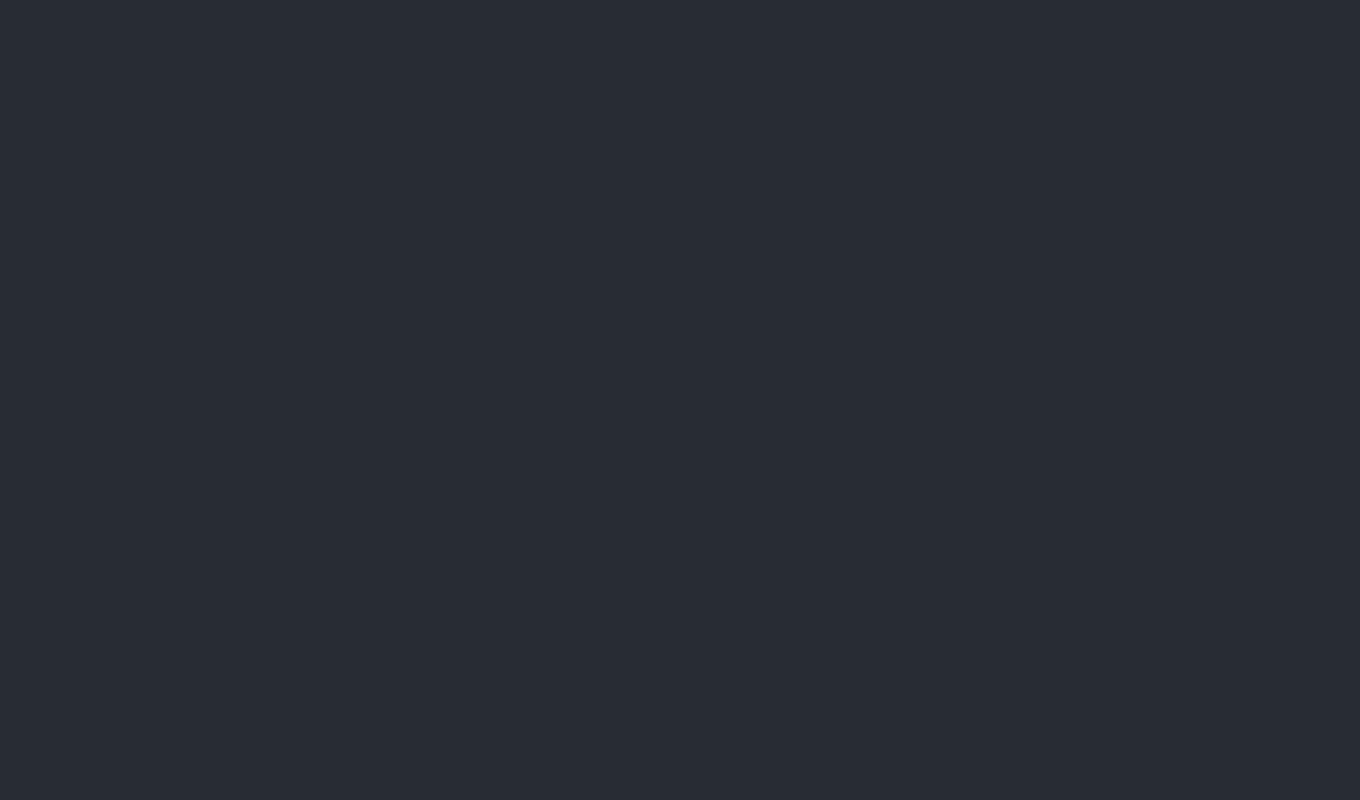
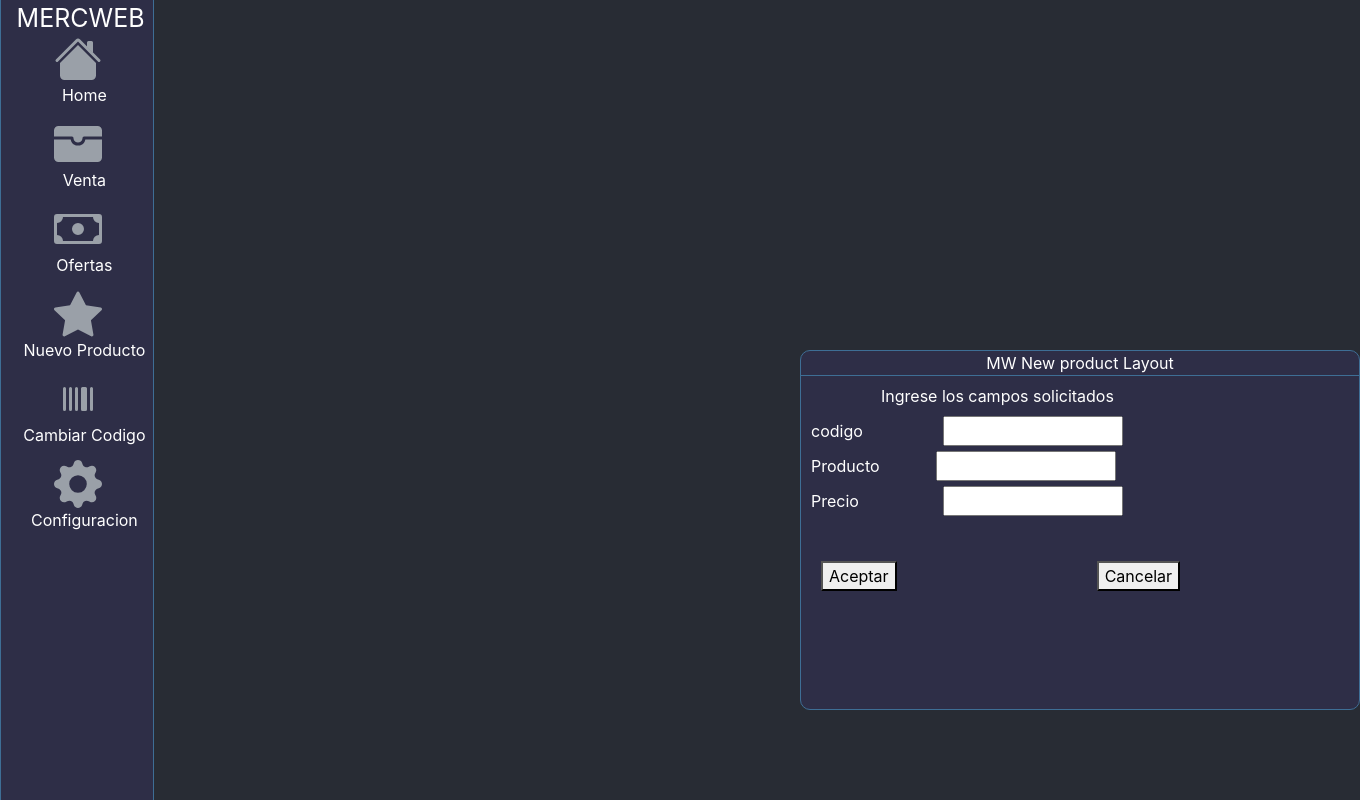
Before and after one commit to Kryogenc9/MW, a React (Create React App) app: page /NewProduct in a window 1280 px wide. Shown: the whole page, 1360 px wide, since content can reach past the window. Built offline with nearby package versions, Linux system fonts and the light colour scheme.

Commit message:
NuevoProducto

```diff
--- a/src/App.js
+++ b/src/App.js
@@ -3,12 +3,14 @@ import General from "../src/Pages/General"
 import Pagos from "./Pages/Pagos";
 import Ventas from "./Pages/Ventas";
 import Login from "./Pages/Login";
+import NewProduct from "./Pages/NewProduct"
 
 import {
     BrowserRouter as Router,
     Switch,
     Route
 } from "react-router-dom";
+
 
 
 function App() {
@@ -27,10 +29,10 @@ function App() {
                 <Route path="/Ventas">
                     <Ventas/>
                 </Route>
-                <Route path="/PAGOS">
+                <Route path="/NewProduct">
 
                     <div>
-                        <Pagos/>
+                        <NewProduct/>
                     </div>
 
                 </Route>
--- /dev/null
+++ b/src/CSS/NewProduct.module.css
@@ -0,0 +1,63 @@
+.div{
+    height: 100vh;
+}
+.form{
+    background-color: #2E2E47;
+    border:1px solid #3E6E95;
+    border-radius: 10px;
+    width: 70vh;
+    height: 45vh;
+    position:relative;
+    left: 100vh;
+    top: -450px;
+
+}
+
+.label1{
+    color: white;
+    text-align: Center;
+    margin-left: 10vh;
+}
+.titulo{
+    display: block;
+    text-align: Center;
+    color: white;
+    border-bottom: 1px solid #3E6E95;
+}
+/*---------Formulario----------*/
+.input1{
+    margin-left: 10vh;
+}
+.input2{
+    margin-left: 7vh;
+}
+.input3{
+    margin-left: 10.5vh;
+}
+
+.labelproducto{
+    color: white;
+    margin-left: 10px;
+
+}
+.labelcodigo{
+    color: white;
+    margin-left: 10px;
+
+}
+.labelprecio{
+    color: white;
+    margin-left: 10px;
+}
+/*--------------------------*/
+/*---------Botones----------*/
+.aceptar{
+    margin-left: 20px;
+
+}
+.cancelar{
+    position: relative;
+    margin-top: 5vh;
+    margin-left: 25vh;
+}
+/*------------------------*/
--- a/src/Components/NavBar.jsx
+++ b/src/Components/NavBar.jsx
@@ -36,7 +36,7 @@ export default function NavBar() {
                         className={navb.Labels}>Ofertas</label></Nav.Link>
                 </Nav.Item>
                 <Nav.Item bsPrefix={`${navb.NavItem} nav-item`}>
-                    <Nav.Link href="/Ventas" bsPrefix={`${navb.NavLink} nav-link`}> <StarFill size="3em" altura="3em"
+                    <Nav.Link href="/NewProduct" bsPrefix={`${navb.NavLink} nav-link`}> <StarFill size="3em" altura="3em"
                                                                                               fill="#9AA0A8"
                                                                                               name={navb.icon}/> <label
                         className={navb.Labels}>Nuevo Producto</label> </Nav.Link>
--- /dev/null
+++ b/src/Pages/NewProduct.jsx
@@ -0,0 +1,88 @@
+import React from "react";
+import InputLine from "../Components/InputLine";
+import Nuevo from "../CSS/NewProduct.module.css"
+import NavBar from "../Components/NavBar";
+
+export default class NewProduct extends React.Component {
+    state = {
+        NewData: {
+            Code: '',
+            Product: '',
+            Price: '',
+
+        },
+        errors: {
+            Code: false,
+            Product: false,
+            Price: false
+        }
+    }
+    doSave = (event) => {
+        event.preventDefault();
+
+
+    }
+
+
+    onChange = (prod, event) => {
+        const value = event.target.value;
+        const NewData = Object.assign({}, this.state.NewData);
+        NewData[prod] = value;
+        this.setState({
+            NewData
+        });
+    }
+
+    render() {
+        const {Codigo, Producto, Precio} = this.state.NewData;
+        const {errors} = this.state;
+        return (
+            <div className={Nuevo.div}>
+                <NavBar/>
+                <form className={Nuevo.form}>
+                    <label className={Nuevo.titulo}>MW New product Layout</label>
+                    <label className={Nuevo.label1}>
+                        Ingrese los campos solicitados
+                    </label>
+                    <InputLine
+                        name="codigo"
+                        label="codigo"
+                        type="number"
+                        onChange={this.onChange}
+                        error={errors.Code}
+                        value={Codigo}
+                        className={Nuevo.input1}
+                        className1={Nuevo.labelcodigo}
+
+                    />
+                    <InputLine
+                        name="producto"
+                        label="Producto"
+                        type="text"
+                        onChange={this.onChange}
+                        error={errors.Product}
+                        value={Producto}
+                        className={Nuevo.input2}
+                        className1={Nuevo.labelproducto}
+
+                    />
+                    <InputLine
+                        name="precio"
+                        label="Precio"
+                        type="number"
+                        onChange={this.onChange}
+                        error={errors.Code}
+                        value={Precio}
+                        className={Nuevo.input3}
+                        className1={Nuevo.labelprecio}
+
+                    />
+                    <button className={Nuevo.aceptar}>Aceptar</button>
+                    <button className={Nuevo.cancelar}>Cancelar</button>
+                </form>
+            </div>
+        );
+    }
+
+
+}
```
